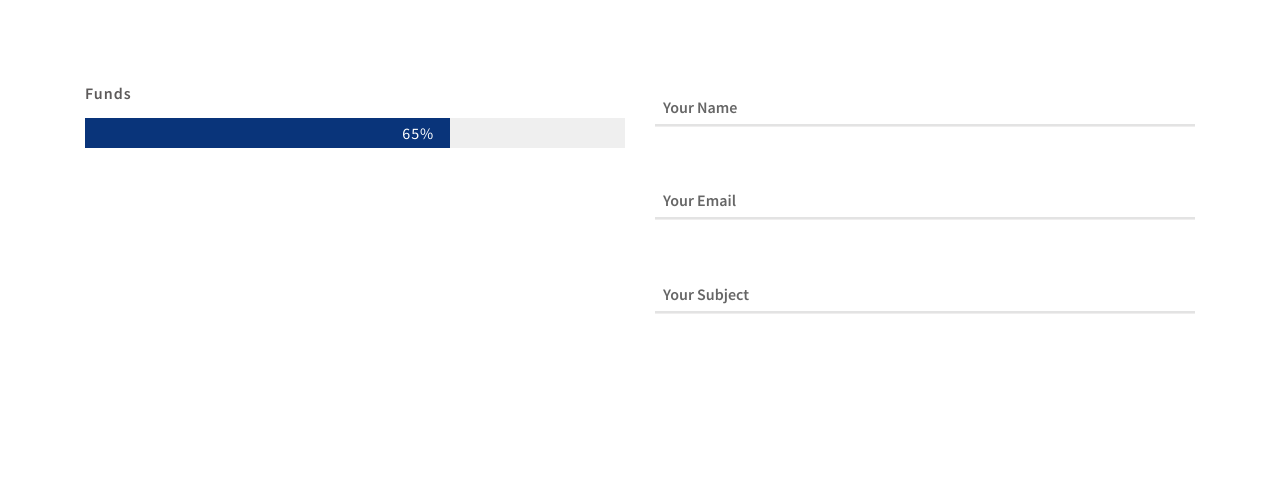
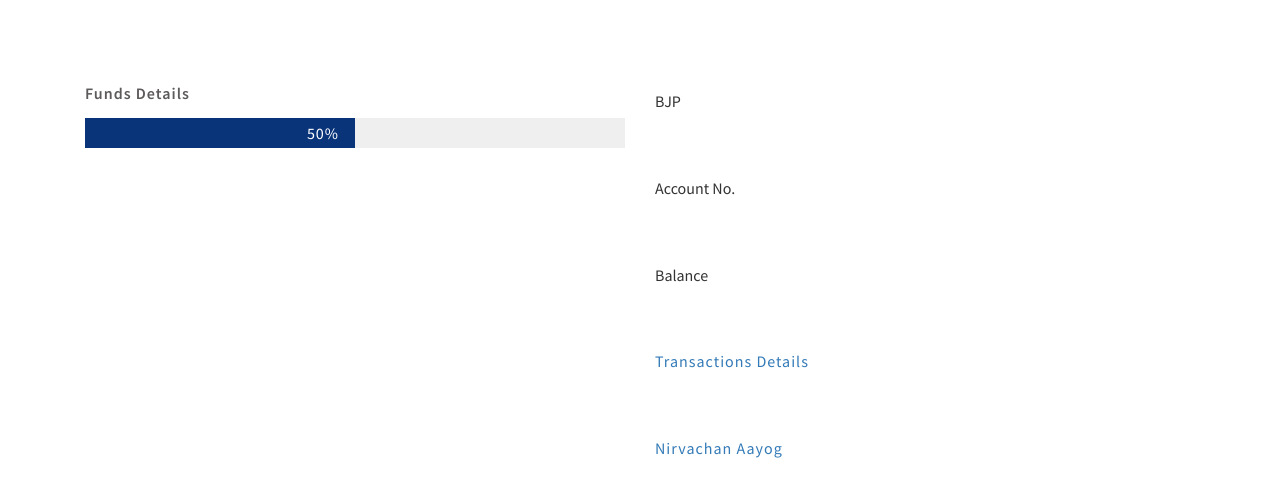
Before and after one commit to apoorvlathey/FundingIndia_BooleanPandits, a website: page frontend/src/partyPortal.html in a window 1280 px wide. Shown: the part 337-834 px from the top of the page. Before the commit the page ends 800 px from the top, so only its background shows below. Drawn offline with Linux system fonts and the light colour scheme.

Commit message:
mutated partyPortal

```diff
--- a/frontend/src/partyPortal.html
+++ b/frontend/src/partyPortal.html
@@ -145,13 +145,13 @@
 				<div class="col-md-6 w3l_stats_bottom_grid_right">
 					<div class='bar_group'>
 
-						<div class='bar_group__bar thin elastic' label='Funds ' value='230'>
+						<div class='bar_group__bar thin elastic' label='Funds Details' value='25000000'>
 							<div class='w3ls_bar_group__bar_pos'>
-								<p>65%</p>
+								<p>50%</p>
 							</div>
 						</div>
 
-						<div class='bar_group__bar thin elastic' value='340' style="display:none">
+						<div class='bar_group__bar thin elastic' value='50000000' style="display:none">
 							<div class='w3ls_bar_group__bar_pos'>
 								<p>100%</p>
 							</div>
@@ -161,22 +161,23 @@
 				<div class="col-md-6 agileinfo_mail_grid_left">
 					<form action="#" method="post">
 						<span class="input input--nariko">
-							<input class="input__field input__field--nariko" name="Name" type="text" id="input-20" placeholder=" " required="" />
-							<label class="input__label input__label--nariko" for="input-20">
-								<span class="input__label-content input__label-content--nariko">Your Name</span>
-							</label>
+								<span class="input__label-content input__label-content--nariko"id="party">BJP</span>
 						</span>
 						<span class="input input--nariko">
-							<input class="input__field input__field--nariko" name="Email" type="email" id="input-21" placeholder=" " required="" />
-							<label class="input__label input__label--nariko" for="input-21">
-								<span class="input__label-content input__label-content--nariko">Your Email</span>
-							</label>
+
+								<span class="input__label-content input__label-content--nariko" id="account">Account No.</span>
 						</span>
 						<span class="input input--nariko">
-							<input class="input__field input__field--nariko" name="Subject" type="text" id="input-22" placeholder=" " required="" />
-							<label class="input__label input__label--nariko" for="input-22">
-								<span class="input__label-content input__label-content--nariko">Your Subject</span>
-							</label>
+
+								<span class="input__label-content input__label-content--nariko"id="balance">Balance </span>
+						</span>
+						<span class="input input--nariko">
+
+								<span class="input__label-content input__label-content--nariko" id="transactions"><a href="http://">Transactions Details</a></span>
+						</span>
+						<span class="input input--nariko">
+
+								<span class="input__label-content input__label-content--nariko"id="wesite"><a href="http://">Nirvachan Aayog</a> </span>
 						</span>
 
 					</form>
```
